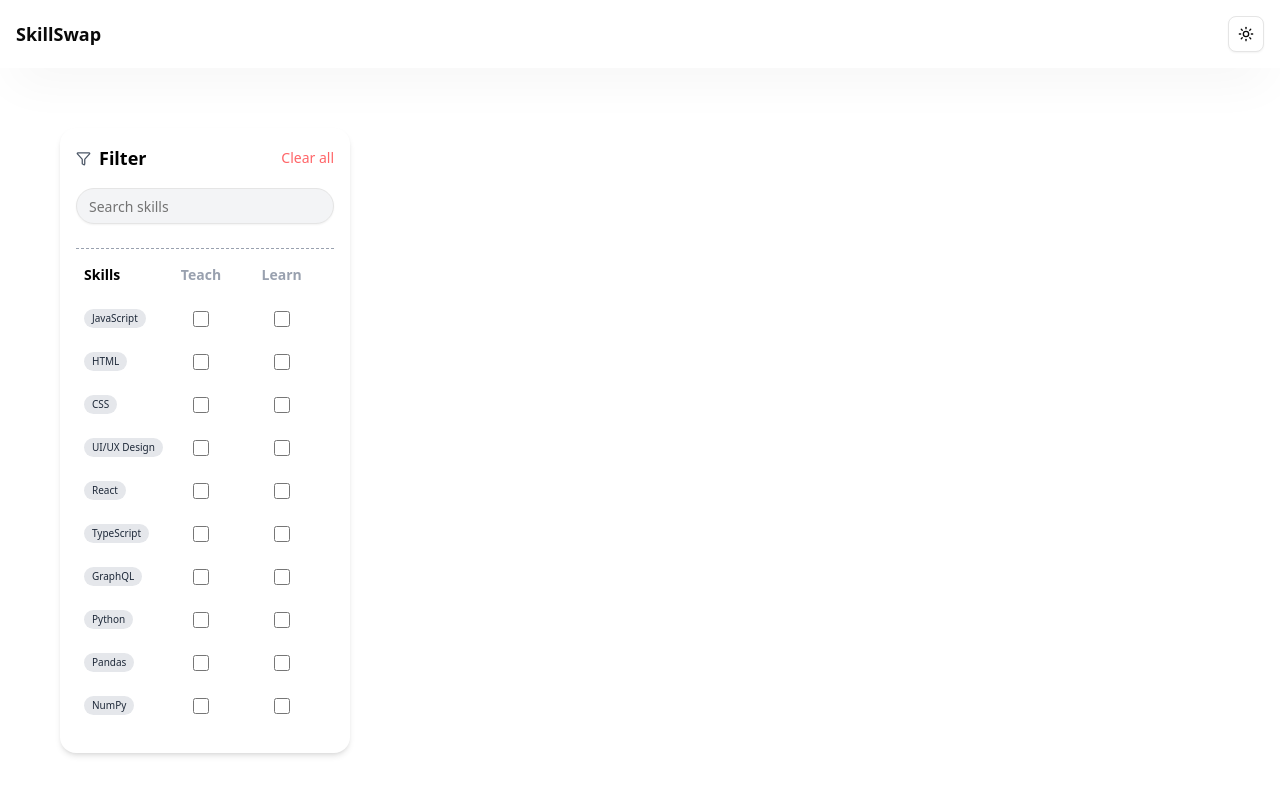
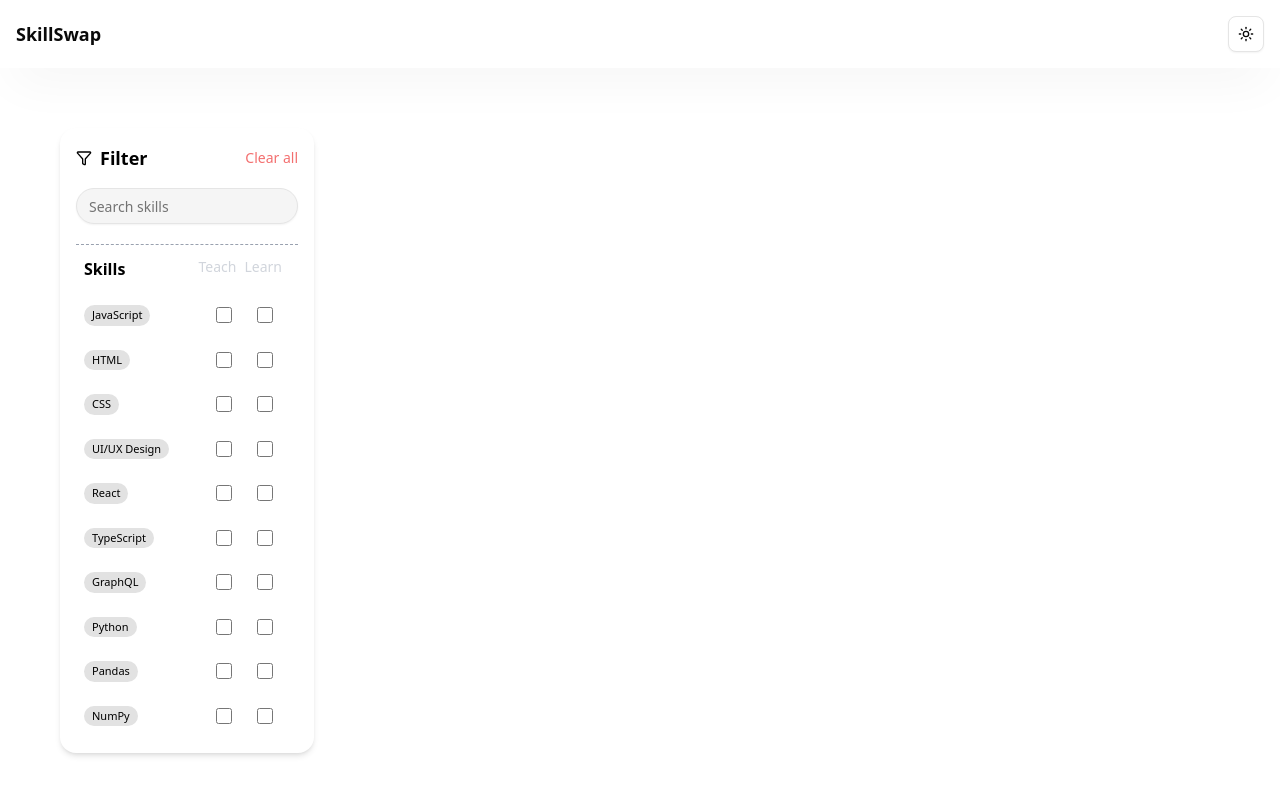
Before and after one commit to lpun-majessica/skill-swap, a Next.js app: page /explore in a window 1280 px wide. Shown: the top 794 px of the page. Built offline with nearby package versions, Linux system fonts and the light colour scheme.

Commit message:
Adjust color of filter components

```diff
--- a/src/components/ui/filter.jsx
+++ b/src/components/ui/filter.jsx
@@ -57,7 +57,7 @@ export default function Filter({ onFilterChange }) {
       <div className="sm:hidden w-full px-4 pt-4">
         <button
           onClick={() => setIsMobileFilterOpen(true)}
-          className="flex items-center gap-2 px-4 py-2 dark:bg-gray-500 bg-gray-200 rounded-md text-sm font-semibold"
+          className="flex items-center text-base gap-2 px-4 py-2 dark:bg-ss-black-929 bg-ss-light-FFF rounded-md font-semibold"
         >
           <FilterIcon size={16} />
           Filter
@@ -65,7 +65,7 @@ export default function Filter({ onFilterChange }) {
       </div>
 
       {/* Desktop view */}
-      <div className="hidden sm:flex flex-col w-[290px] h-[625px] rounded-2xl shadow-md bg-white dark:bg-black p-4">
+      <div className="hidden sm:flex flex-col w-[254px] h-[625px] rounded-2xl shadow-md bg-ss-light-FFF dark:bg-ss-black-929 p-4">
         <TopBar handleClearAll={handleClearAll} />
         <FilterBody
           searchTerm={searchTerm}
@@ -79,12 +79,12 @@ export default function Filter({ onFilterChange }) {
 
       {/* Mobile Modal */}
       {isMobileFilterOpen && (
-        <div className="fixed inset-0 z-50 bg-white dark:bg-black flex flex-col p-4">
+        <div className="fixed inset-0 z-50 bg-ss-light-FFF dark:bg-ss-black-929 flex flex-col p-4">
           {/* Topbar inside mobile filter */}
           <div className="flex items-center justify-between mb-4">
             <div className="flex items-center gap-2">
-              <FilterIcon size={18} className="text-black dark:text-gray-300" />
-              <h2 className="font-semibold text-lg text-black dark:text-gray-200">
+              <FilterIcon size={16} className="text-black dark:text-gray-300" />
+              <h2 className="font-semibold text-base text-black dark:text-white">
                 Filter
               </h2>
             </div>
@@ -106,14 +106,14 @@ export default function Filter({ onFilterChange }) {
           <div className="mt-auto grid grid-cols-2 gap-2 pt-4">
         <button
           onClick={handleClearAll}
-          className="text-sm w-full py-2 bg-gray-200 dark:bg-gray-400 dark:text-white text-black rounded-md font-semibold hover:bg-gray-200 dark:hover:bg-gray-500 transition-colors"
+          className="text-sm py-1 px-10 flex items-center justify-center bg-ss-light-222 dark:bg-ss-black-444 dark:text-white text-black rounded-md font-semibold hover:bg-gray-100 dark:hover:bg-ss-black-44 transition-colors"
         >
           Clear all
         </button>
 
         <button
           onClick={() => setIsMobileFilterOpen(true)}
-          className="text-sm w-full flex items-center justify-center gap-1 py-2 bg-gray-100 dark:bg-gray-400 text-black dark:text-white rounded-md font-semibold hover:bg-gray-200 dark:hover:bg-gray-500 transition-colors"
+          className="text-sm py-1 px-10 flex items-center justify-center gap-1 bg-ss-light-222 dark:bg-ss-black-444 text-black dark:text-white rounded-md font-semibold hover:bg-gray-100 dark:hover:bg-ss-black-444 transition-colors"
         >
           Filter
         </button>
@@ -128,14 +128,14 @@ function TopBar({ handleClearAll }) {
   return (
     <div className="hidden sm:flex items-center justify-between mb-4">
       <div className="flex items-center gap-2">
-        <FilterIcon size={15} className="text-gray-600 dark:text-gray-300" />
-        <h2 className="font-semibold text-base sm:text-lg text-black dark:text-gray-200">
+        <FilterIcon size={16} className="text-black dark:text-white" />
+        <h2 className="font-semibold text-base sm:text-lg text-black dark:text-white">
           Filter
         </h2>
       </div>
       <button
         onClick={handleClearAll}
-        className="text-red-400 text-xs sm:text-sm hover:underline"
+        className="text-ss-red-666 text-xs sm:text-sm hover:underline"
       >
         Clear all
       </button>
@@ -159,37 +159,39 @@ function FilterBody({
           placeholder="Search skills"
           value={searchTerm}
           onChange={(e) => setSearchTerm(e.target.value)}
-          className="rounded-full bg-gray-100 dark:bg-black text-left text-xs sm:text-sm text-black dark:text-gray-200"
+          className="rounded-full bg-ss-light-555 dark:bg-ss-black-121 text-left text-xs sm:text-sm text-black dark:text-gray-200"
         />
       </div>
 
-      <hr className="border-t border-dashed border-gray-400 dark:border-gray-400 my-2" />
+      <hr className="border-t border-dashed border-gray-400 dark:border-gray-400 my-1" />
 
       {/* Skill list */}
       <div className="flex flex-col overflow-y-auto pr-1 sm:pr-2 space-y-2">
         {/* Sticky header */}
-        <div className="grid grid-cols-3 items-center gap-1 sm:gap-2 px-1 sm:px-2 py-2 sticky top-0 bg-white dark:bg-black z-10">
-          <div className="text-xs sm:text-sm font-semibold text-left text-black dark:text-white">Skills</div>
-          <div className="text-xs sm:text-sm font-semibold text-center text-gray-400 dark:text-gray-200">Teach</div>
-          <div className="text-xs sm:text-sm font-semibold text-center text-gray-400 dark:text-gray-200">Learn</div>
+        <div className="grid grid-cols-[3.5fr_1fr_1fr] gap-1 sm:gap-2 px-1 sm:px-2 py-2 sticky top-0 bg-white dark:bg-ss-black-929 z-10">
+          <div className="text-base font-semibold text-left text-black dark:text-white">Skills</div>
+          <div className="text-sm  text-center text-gray-300 dark:text-gray-200">Teach</div>
+          <div className="text-sm   text-center text-gray-300 dark:text-gray-200">Learn</div>
         </div>
 
         {sortedSkills.map((skill) => (
           <div
             key={skill}
-            className="grid grid-cols-3 items-center gap-1 sm:gap-2 px-1 sm:px-2 py-2 rounded-xl hover:bg-gray-100 dark:hover:bg-gray-200 transition-colors duration-300"
+            className="grid grid-cols-[3.5fr_1fr_1fr] gap-1 sm:gap-2 px-1 sm:px-2 py-2 rounded-xl hover:bg-gray-100 dark:hover:bg-gray-300 transition-colors duration-300"
           >
             <div className="flex justify-start items-center">
-              <span className="bg-gray-200 dark:bg-gray-500 whitespace-nowrap rounded-full px-2 py-0.5 text-[9px] sm:text-[10px] font-medium text-gray-800 dark:text-gray-200">
-                {skill}
-              </span>
+            <span className="bg-ss-light-222 dark:bg-ss-black-444 whitespace-nowrap rounded-full px-2 py-0.5 text-[12px] sm:text-[19px] md:text-[11px] font-medium text-black dark:text-white">
+               {skill}
+            </span>
+
             </div>
             <div className="flex justify-center items-center">
               <input
                 type="checkbox"
                 checked={selectedTeach.includes(skill)}
                 onChange={() => handleCheckboxChange(skill, "teach")}
-                className="w-3.5 h-3.5 sm:w-4 sm:h-4 flex-shrink-0 rounded border-gray-300 dark:border-gray-500 bg-white dark:bg-gray-500 accent-red-400 focus:ring-0"
+                className="w-3.5 h-3.5 sm:w-4 sm:h-4 flex-shrink-0 rounded border-gray-300 dark:border-ss-black-717 bg-white dark:bg-ss-black-717 focus:ring-0 accent-ss-red-666 "
+
               />
             </div>
             <div className="flex justify-center items-center">
@@ -197,7 +199,7 @@ function FilterBody({
                 type="checkbox"
                 checked={selectedLearn.includes(skill)}
                 onChange={() => handleCheckboxChange(skill, "learn")}
-                className="w-3.5 h-3.5 sm:w-4 sm:h-4 flex-shrink-0 rounded border-gray-300 dark:border-gray-500 bg-white dark:bg-gray-500 accent-red-400 focus:ring-0"
+                className="w-3.5 h-3.5 sm:w-4 sm:h-4 flex-shrink-0 rounded border-gray-300 dark:border-ss-black-717 bg-white dark:bg-ss-black-717 focus:ring-0 accent-ss-red-666"
               />
             </div>
           </div>
```
